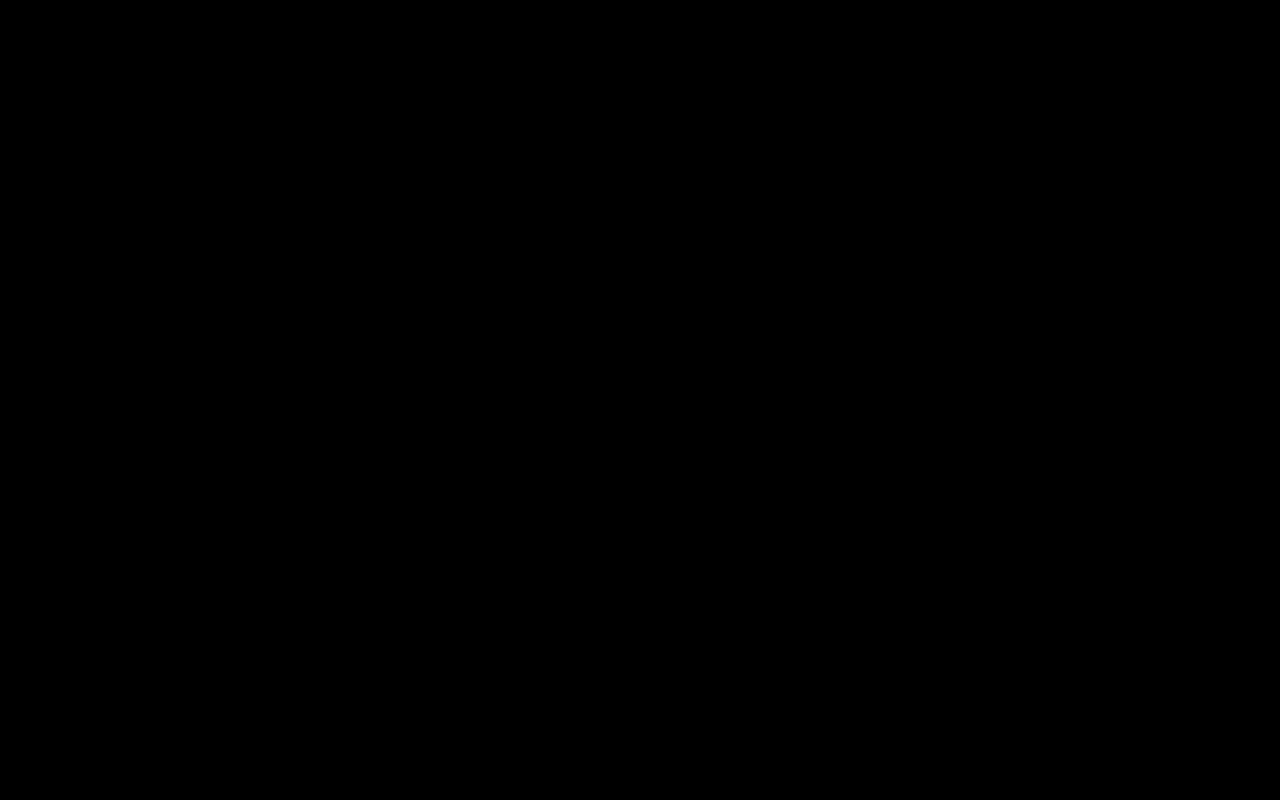
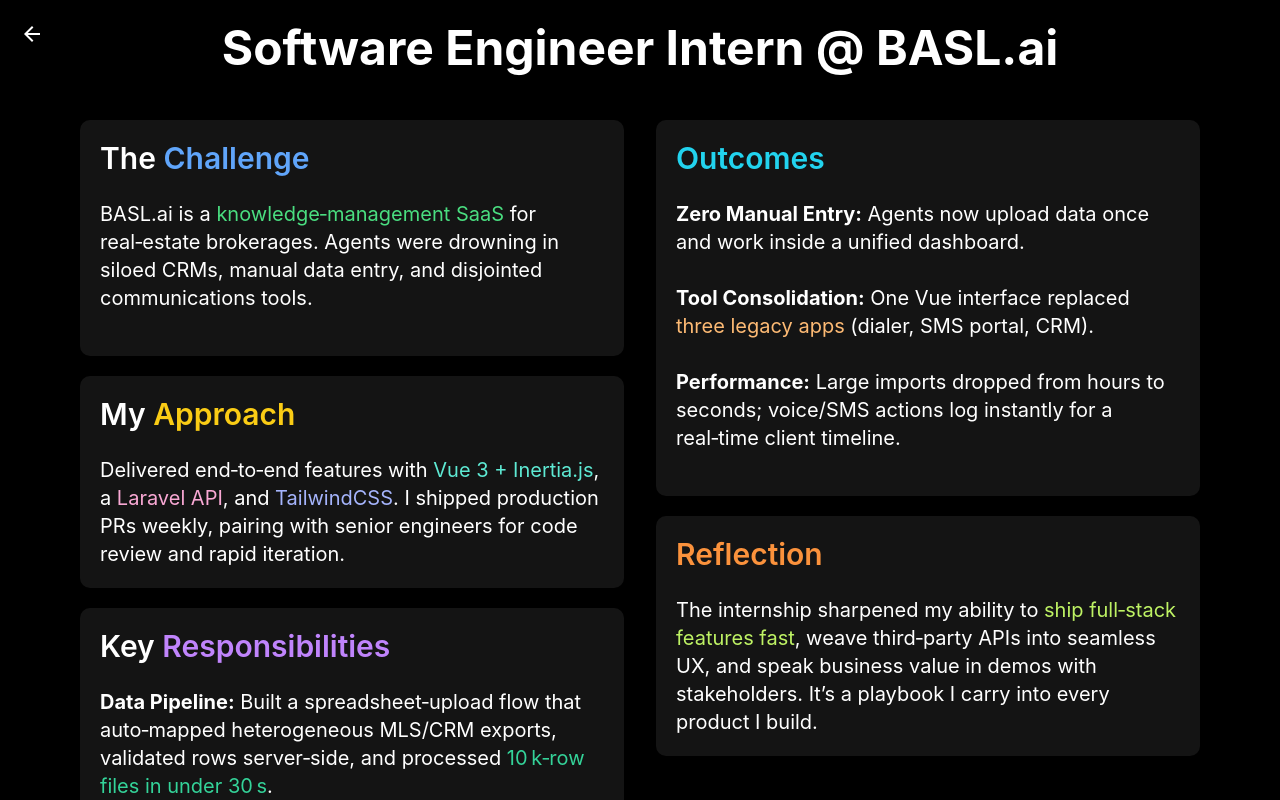
Before and after one commit to AnthonyMercadante/AnthonyMercadante.github.io, a React (Create React App) app: page /BaslEngineer in a window 1280 px wide. Before the commit this address had no page. Shown: the top 800 px of the page. Built offline with nearby package versions, Linux system fonts and the light colour scheme.

Commit message:
Added work experience to portfolio

```diff
--- a/src/App.tsx
+++ b/src/App.tsx
@@ -10,6 +10,7 @@ import './App.css';
 import WorkExperience from './pages/WorkExperience/WorkExperience';
 import XRDeveloper from './pages/XRSoftwareDeveloper/XRDeveloper';
 import AutomationAssistant from './pages/AutomationAssistant/AutomationAssistant';
+import BaslEngineer from './pages/BaslEngineer/BaslEngineer'
 import OpenFlowMachine from './pages/OpenFlowMachine/OpenFlowMachine';
 import CellTower from './pages/CellTower/CellTower';
 import OVIN from './pages/OVIN/OVIN';
@@ -39,6 +40,7 @@ function App() {
             <Route path="/WorkExperience" element={<WorkExperience/>}/>
             <Route path="/XRDeveloper" element={<XRDeveloper/>}/>
             <Route path="/AutomationAssistant" element={<AutomationAssistant/>}/>
+            <Route path='BaslEngineer' element={<BaslEngineer/>}/>
             <Route path="/OpenFlowMachine" element={<OpenFlowMachine/>}/>
             <Route path="/CellTower" element={<CellTower/>}/>
             <Route path='/OVIN' element={<OVIN/>}/>
--- /dev/null
+++ b/src/pages/BaslEngineer/BaslEngineer.tsx
@@ -0,0 +1,105 @@
+import React from 'react';
+import { useNavigate } from 'react-router-dom';
+import ArrowBackIcon from '@mui/icons-material/ArrowBack';
+import LandscapeOverlay from '../../components/LandscapeOverlay';
+
+/**
+ * Detail page for my Software Engineer Internship at BASL.ai (May–Sept 2024)
+ * Follows the same layout aesthetic as other work‑experience pages.
+ */
+const BaslEngineer: React.FC = () => {
+  const navigate = useNavigate();
+  const handleBack = () => navigate(-1);
+
+  const cardStyle: React.CSSProperties = {
+    backgroundColor: 'rgba(25,25,25,0.80)',
+    borderRadius: '10px',
+    padding: '20px',
+    boxShadow: '0 4px 10px rgba(0,0,0,0.5)',
+    marginBottom: '20px',
+    color: 'white',
+    textAlign: 'left',
+  };
+
+  return (
+    <div className="flex flex-col items-center bg-black text-white py-6 min-h-screen relative">
+      {/* Back button */}
+      <button onClick={handleBack} className="absolute top-5 left-5 z-10 text-white hover:text-blue-400 transition-colors">
+        <ArrowBackIcon />
+      </button>
+
+      <div className="container mx-auto px-4 lg:px-16 text-center mb-12">
+        <h1 className="text-4xl md:text-5xl font-bold mb-12 text-gradient">
+          Software Engineer Intern @ BASL.ai
+        </h1>
+
+        <div className="md:flex md:flex-row md:justify-center">
+          {/* Left column */}
+          <div className="md:w-1/2 text-left px-4 mb-6">
+            {/* Challenge */}
+            <div style={cardStyle}>
+              <h2 className="text-3xl font-semibold mb-6">
+                The <span className="text-blue-400">Challenge</span>
+              </h2>
+              <p className="text-lg md:text-xl leading-relaxed mb-6">
+                BASL.ai is a <span className="text-green-400">knowledge‑management SaaS</span> for real‑estate brokerages. Agents were drowning in siloed CRMs, manual data entry, and disjointed communications tools.
+              </p>
+            </div>
+
+            {/* Approach */}
+            <div style={cardStyle}>
+              <h2 className="text-3xl font-semibold mb-6">
+                My <span className="text-yellow-400">Approach</span>
+              </h2>
+              <p className="text-lg md:text-xl leading-relaxed">
+                Delivered end‑to‑end features with <span className="text-teal-300">Vue 3 + Inertia.js</span>, a <span className="text-pink-300">Laravel API</span>, and <span className="text-indigo-300">TailwindCSS</span>. I shipped production PRs weekly, pairing with senior engineers for code review and rapid iteration.
+              </p>
+            </div>
+
+            {/* Responsibilities */}
+            <div style={cardStyle}>
+              <h2 className="text-3xl font-semibold mb-6">
+                Key <span className="text-purple-400">Responsibilities</span>
+              </h2>
+              <p className="text-lg md:text-xl leading-relaxed">
+                <strong>Data Pipeline:</strong> Built a spreadsheet‑upload flow that auto‑mapped heterogeneous MLS/CRM exports, validated rows server‑side, and processed <span className="text-emerald-400">10 k‑row files in under 30 s</span>.<br/><br/>
+                <strong>Programmable Comms:</strong> Integrated <span className="text-red-400">Twilio Voice/SMS</span> for in‑browser calling, SMS, call routing, voicemail transcription, and auto‑logging to client records.<br/><br/>
+                <strong>CI/CD & Quality:</strong> Authored PHPUnit tests, leveraged GitHub Actions, and containerized services with Docker for parity across dev/stage/prod.
+              </p>
+            </div>
+          </div>
+
+          {/* Right column */}
+          <div className="md:w-1/2 text-left px-4">
+            {/* Outcomes */}
+            <div style={cardStyle}>
+              <h2 className="text-3xl font-semibold mb-6">
+                <span className="text-cyan-400">Outcomes</span>
+              </h2>
+              <p className="text-lg md:text-xl leading-relaxed mb-6">
+                <strong>Zero Manual Entry:</strong> Agents now upload data once and work inside a unified dashboard.<br/><br/>
+                <strong>Tool Consolidation:</strong> One Vue interface replaced <span className="text-orange-300">three legacy apps</span> (dialer, SMS portal, CRM).<br/><br/>
+                <strong>Performance:</strong> Large imports dropped from hours to seconds; voice/SMS actions log instantly for a real‑time client timeline.
+              </p>
+            </div>
+
+            {/* Conclusion */}
+            <div style={cardStyle}>
+              <h2 className="text-3xl font-semibold mb-6">
+                <span className="text-orange-400">Reflection</span>
+              </h2>
+              <p className="text-lg md:text-xl leading-relaxed">
+                The internship sharpened my ability to <span className="text-lime-300">ship full‑stack features fast</span>, weave third‑party APIs into seamless UX, and speak business value in demos with stakeholders. It’s a playbook I carry into every product I build.
+              </p>
+            </div>
+          </div>
+        </div>
+      </div>
+
+      {/* Ambient landscape overlay */}
+      <LandscapeOverlay />
+    </div>
+  );
+};
+
+export default BaslEngineer;
--- a/src/pages/WorkExperience/WorkExperience.tsx
+++ b/src/pages/WorkExperience/WorkExperience.tsx
@@ -33,19 +33,26 @@ const WorkExperienceComponent = () => {
 
   const workExperiences: WorkExperience[] = [
     {
-      title: "XR Software Developer Mohawk College",
-      period: "Jan 2023 - Dec 2023",
+      title: "Software Engineer Intern at BASL.ai",
+      period: "May 2024 - Sep 2024",
+      details: "Full-stack SaaS delivery (Vue3/Inertia, Laravel, Tailwind); 10k-row auto-import; Twilio voice/SMS; Docker CI/CD.",
+      skills: ["Vue 3", "Inertia.js", "Laravel", "TailwindCSS", "Twilio", "Docker", "Git"],
+      link: "/BaslEngineer",
+    },
+    {
+      title: "XR Software Developer at Mohawk College",
+      period: "January 2023 - December 2023",
       details: "Specializing in immersive virtual learning experiences using XR technologies. Key projects include a VR Water Channel Machine, Cell Tower Training Simulator, and an Interactive Car Industry Exhibit.",
       skills: ["C#", "Unity", "Unreal Engine", "Blender", "Git"],
       link: "/XRDeveloper",
     },
     {
-      title: "Automation Assistant Mohawk College",
+      title: "Automation Assistant at Mohawk College",
       period: "September 2022 - December 2022",
       details: "As an automation assistant for the manager of funding proposals within the colleges research department, I was tasked with developing an application to automate the grant proposal creation process.",
       skills: ["Python", "Qt 6", "OpenAI", "httpx", "SQLite"],
       link: "/AutomationAssistant",
-    },
+    }
   ];
 
   const handleBack = () => {
```
